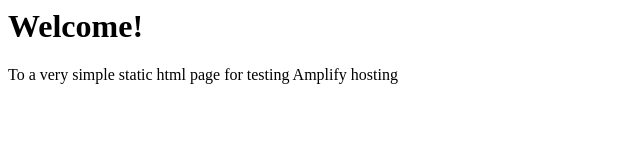
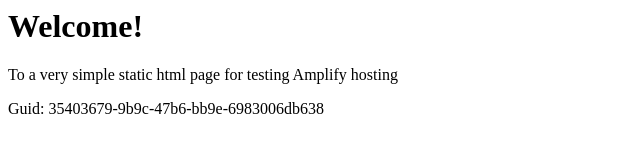
Before and after one commit to aws-aemilia-bom/Github-PR-Commit-Integration-Test-DoNotTouch-Gith-P5X5MO5I-v1-preprod-ap-south-1, a website: page src/index.html in a window 1280 px wide. Shown: the whole page, without its empty margins (0-640 px from the left). Drawn offline with Linux system fonts and the light colour scheme.

Commit message:
commit from integ tests

```diff
--- a/src/index.html
+++ b/src/index.html
@@ -1,3 +1,5 @@
+
+
 <html lang="en">
 
 <head>
@@ -10,6 +12,6 @@
 <body>
     <h1>Welcome!</h1>
     <p>To a very simple static html page for testing Amplify hosting</p>
-</body>
+    <p>Guid: 35403679-9b9c-47b6-bb9e-6983006db638</p></body>
 
 </html>
```
